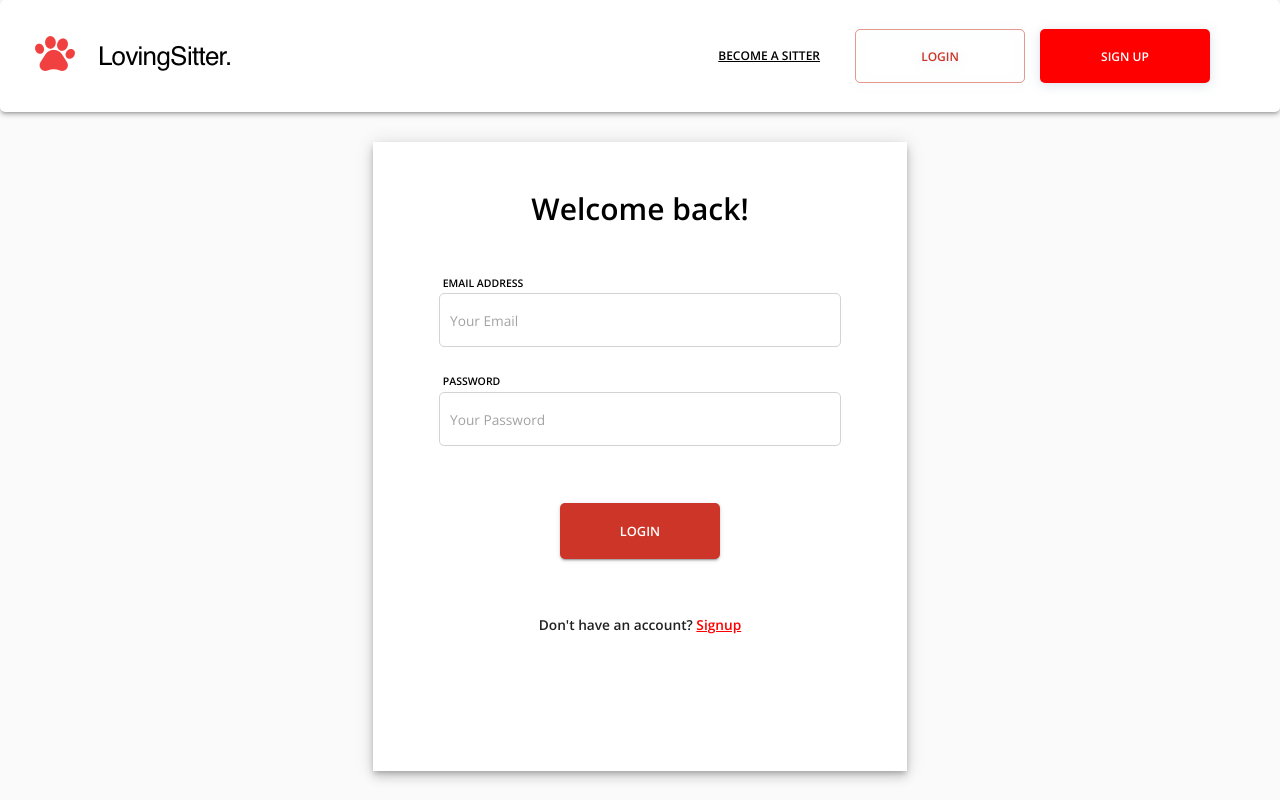
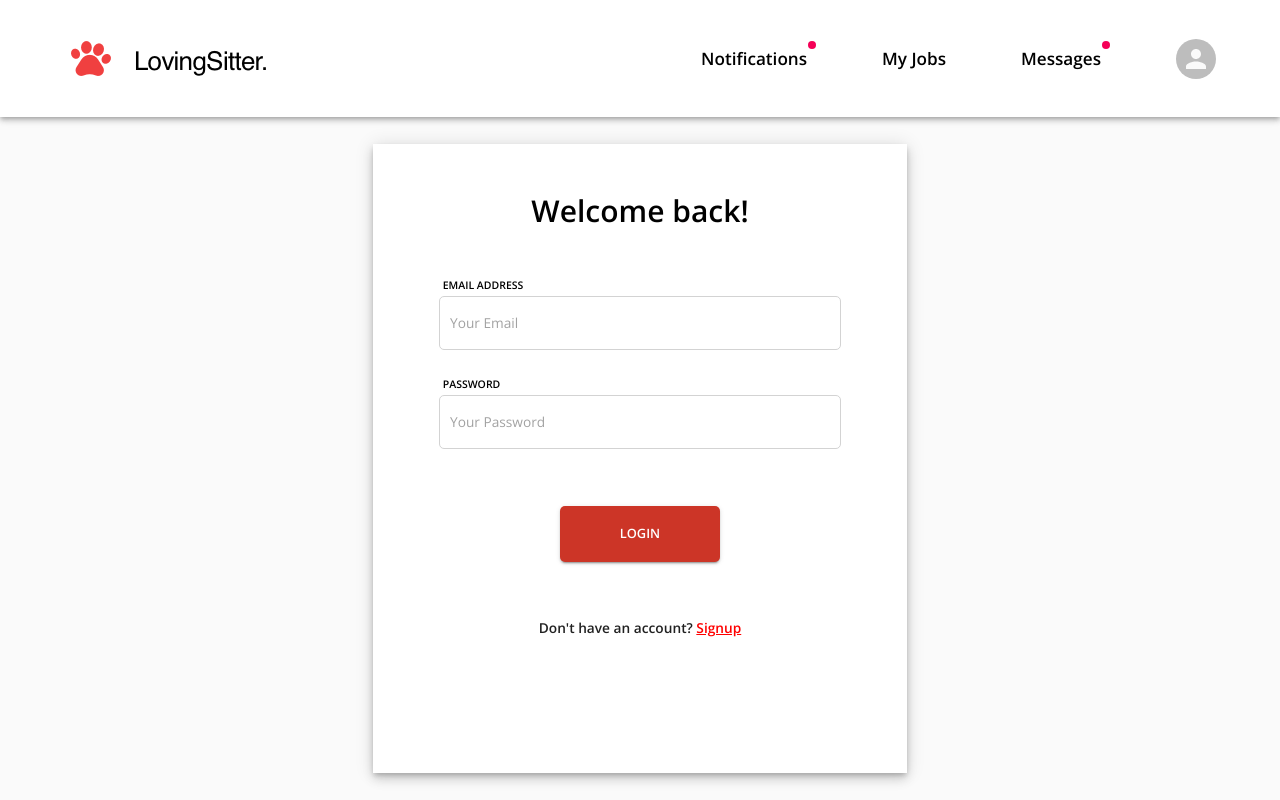
Before and after one commit to hatchways/team-potato-bread, a React (Create React App) app in the folder client/: page /login in a window 1280 px wide. Built offline with nearby package versions, Linux system fonts and the light colour scheme; no server answers.

Commit message:
add design for notifications

```diff
--- /dev/null
+++ b/client/src/components/AppBar/AppBar.tsx
@@ -0,0 +1,206 @@
+import { AppBar, Avatar, Badge, Box, Grid, IconButton, Menu, MenuItem, Toolbar, Typography } from '@material-ui/core';
+import MoreIcon from '@material-ui/icons/MoreVert';
+import useStyles from './useStyles';
+import logo from '../../Images/logo.png';
+import AvatarDisplay from '../AvatarDisplay/AvatarDisplay';
+import { useState } from 'react';
+
+const NavBar = (): JSX.Element => {
+  const classes = useStyles();
+
+  const user = {
+    email: '',
+    username: '',
+    avatar: '',
+  };
+
+  const [mobileMoreAnchorEl, setMobileMoreAnchorEl] = useState<null | HTMLElement>(null);
+  const [profileAnchorEl, setProfileAnchorEl] = useState<null | HTMLElement>(null);
+  const [notificationAnchorEl, setNotificationAnchorEl] = useState<null | HTMLElement>(null);
+  const isProfileMenuOpen = Boolean(profileAnchorEl);
+  const isMobileMenuOpen = Boolean(mobileMoreAnchorEl);
+  const isNotificationOpen = Boolean(notificationAnchorEl);
+
+  const handleMobileMenuOpen = (event: React.MouseEvent<HTMLElement>) => {
+    setMobileMoreAnchorEl(event.currentTarget);
+  };
+
+  const handleMobileMenuClose = () => {
+    setMobileMoreAnchorEl(null);
+  };
+
+  const handleProfileMenuOpen = (event: React.MouseEvent<HTMLElement>) => {
+    setProfileAnchorEl(event.currentTarget);
+  };
+
+  const handleMenuClose = () => {
+    setProfileAnchorEl(null);
+    handleMobileMenuClose();
+  };
+
+  const handleNotificationOpen = (event: React.MouseEvent<HTMLElement>) => {
+    setNotificationAnchorEl(event.currentTarget);
+  };
+
+  const handleNotificationClose = () => {
+    setNotificationAnchorEl(null);
+  };
+
+  const notificationMenuId = 'primary-notification-menu';
+  const renderNotificationMenu = (
+    <Grid>
+      <Menu
+        anchorEl={notificationAnchorEl}
+        anchorOrigin={{ vertical: 'top', horizontal: 'right' }}
+        id={notificationMenuId}
+        keepMounted
+        transformOrigin={{ vertical: 'top', horizontal: 'right' }}
+        open={isNotificationOpen}
+        onClose={handleNotificationClose}
+        className={classes.notificationMenu}
+      >
+        <MenuItem onClick={handleMenuClose}>
+          <Box>
+            <Avatar className={classes.avatar} variant="square" />
+          </Box>
+          <Box className={classes.notificationItemContent}>
+            <Typography className={classes.notificationText}>Mary has requested your service for 2 hours</Typography>
+            <Typography className={classes.notificationSubject}>Dog sitting</Typography>
+            <Typography className={classes.notificationDate}>09/07/2021</Typography>
+          </Box>
+        </MenuItem>
+      </Menu>
+    </Grid>
+  );
+
+  // const notificationMenuItem = (props: any) => MenuItem;
+
+  const menuId = 'primary-search-account-menu';
+  const renderProfileMenu = (
+    <Menu
+      anchorEl={profileAnchorEl}
+      anchorOrigin={{ vertical: 'top', horizontal: 'right' }}
+      id={menuId}
+      keepMounted
+      transformOrigin={{ vertical: 'top', horizontal: 'right' }}
+      open={isProfileMenuOpen}
+      onClose={handleMenuClose}
+      className={classes.profileMenu}
+    >
+      <MenuItem onClick={handleMenuClose}>Profile</MenuItem>
+      <MenuItem onClick={handleMenuClose}>My account</MenuItem>
+    </Menu>
+  );
+
+  const mobileMenuId = 'primary-search-account-menu-mobile';
+  const renderMobileMenu = (
+    <Menu
+      anchorEl={mobileMoreAnchorEl}
+      anchorOrigin={{ vertical: 'top', horizontal: 'right' }}
+      id={mobileMenuId}
+      keepMounted
+      transformOrigin={{ vertical: 'top', horizontal: 'right' }}
+      open={isMobileMenuOpen}
+      onClose={handleMobileMenuClose}
+    >
+      <MenuItem>
+        <IconButton aria-label="show 4 new mails" color="inherit">
+          <Badge variant="dot" color="primary">
+            {/* <MailIcon /> */}
+          </Badge>
+        </IconButton>
+        <p>Notifications</p>
+      </MenuItem>
+      <MenuItem>
+        <IconButton aria-label="show 11 new notifications" color="inherit">
+          <Badge invisible={true} variant="dot" color="primary">
+            {/* <NotificationsIcon /> */}
+          </Badge>
+        </IconButton>
+        <p>My Jobs</p>
+      </MenuItem>
+      <MenuItem>
+        <IconButton
+          aria-label="messages of current user"
+          aria-controls="primary-search-account-menu"
+          aria-haspopup="true"
+          color="inherit"
+        >
+          <Badge variant="dot" color="primary">
+            {/* <AccountCircle /> */}
+          </Badge>
+        </IconButton>
+        <p>Messages</p>
+      </MenuItem>
+      <MenuItem onClick={handleProfileMenuOpen}>
+        <IconButton
+          aria-label="account of current user"
+          aria-controls="primary-search-account-menu"
+          aria-haspopup="true"
+          color="inherit"
+        >
+          <Badge invisible={true} variant="dot" color="primary">
+            {/* <AccountCircle /> */}
+          </Badge>
+        </IconButton>
+        <p>My Profile</p>
+      </MenuItem>
+    </Menu>
+  );
+
+  return (
+    <AppBar className={classes.root} position="static">
+      <Toolbar>
+        <IconButton edge="start" className={classes.brand} color="inherit" aria-label="home">
+          <img src={logo} />
+        </IconButton>
+        <div className={classes.sectionDesktop}>
+          <Box className={classes.navWrapper}>
+            <Box onClick={handleNotificationOpen}>
+              <Badge className={classes.notificationBadge} color="secondary" variant="dot" invisible={false}>
+                <Typography className={classes.navLink} variant="h6">
+                  Notifications
+                </Typography>
+              </Badge>
+            </Box>
+            <Badge className={classes.notificationBadge} color="secondary" variant="dot" invisible={true}>
+              <Typography className={classes.navLink} variant="h6">
+                My Jobs
+              </Typography>
+            </Badge>
+            <Badge className={classes.notificationBadge} color="secondary" variant="dot" invisible={false}>
+              <Typography className={classes.navLink} variant="h6">
+                Messages
+              </Typography>
+            </Badge>
+            <Box
+              aria-label="account of current user"
+              aria-controls={menuId}
+              aria-haspopup="true"
+              onClick={handleProfileMenuOpen}
+              className={classes.navLink}
+            >
+              <AvatarDisplay loggedIn user={user}></AvatarDisplay>
+            </Box>
+          </Box>
+        </div>
+        <div className={classes.sectionMobile}>
+          <IconButton
+            aria-label="show more"
+            aria-controls={mobileMenuId}
+            aria-haspopup="true"
+            onClick={handleMobileMenuOpen}
+            color="default"
+          >
+            <MoreIcon />
+          </IconButton>
+        </div>
+      </Toolbar>
+      {renderProfileMenu}
+      {renderMobileMenu}
+      {renderNotificationMenu}
+    </AppBar>
+  );
+};
+
+export default NavBar;
--- /dev/null
+++ b/client/src/components/AppBar/useStyles.ts
@@ -0,0 +1,78 @@
+import { makeStyles } from '@material-ui/core/styles';
+
+const useStyles = makeStyles((theme) => ({
+  root: {
+    backgroundColor: 'white',
+    justifySelf: 'center',
+    minWidth: '100%',
+    minHeight: '100%',
+    justifyContent: 'center',
+  },
+  brand: {
+    marginRight: 'auto',
+    marginLeft: 35,
+  },
+  navWrapper: {
+    marginRight: 35,
+    display: 'flex',
+    flexFlow: 'row nowrap',
+    justifyContent: 'center',
+    alignItems: 'center',
+  },
+  navLink: {
+    fontWeight: 700,
+    color: 'black',
+    marginLeft: 70,
+    paddingRight: 5,
+    cursor: 'pointer',
+  },
+  navText: {
+    fontWeight: 700,
+  },
+  notificationBadge: {
+    color: 'yellow',
+  },
+  sectionDesktop: {
+    display: 'none',
+    [theme.breakpoints.up('md')]: {
+      display: 'flex',
+    },
+  },
+  sectionMobile: {
+    display: 'flex',
+    [theme.breakpoints.up('md')]: {
+      display: 'none',
+    },
+  },
+  profileMenu: {
+    zIndex: +99999,
+  },
+  notificationMenu: {
+    '& .MuiPaper-root': {
+      borderTop: '4px solid black',
+      minWidth: '25rem',
+      borderRadius: 0,
+    },
+  },
+  avatar: {
+    height: '4rem',
+    width: '4rem',
+  },
+  notificationItemContent: {
+    marginLeft: '8px',
+  },
+  notificationText: {
+    fontWeight: 700,
+  },
+  notificationSubject: {
+    fontWeight: 700,
+    color: 'lightgray',
+  },
+  notificationDate: {
+    fontWeight: 700,
+    paddingTop: '5px',
+    alignSelf: 'felx-end',
+  },
+}));
+
+export default useStyles;
--- a/client/src/pages/Login/Login.tsx
+++ b/client/src/pages/Login/Login.tsx
@@ -10,6 +10,7 @@ import LoginForm from './LoginForm/LoginForm';
 import AuthHeader from '../../components/AuthHeader/AuthHeader';
 import { useAuth } from '../../context/useAuthContext';
 import { useSnackBar } from '../../context/useSnackbarContext';
+import NavBar from '../../components/AppBar/AppBar';
 
 export default function Login(): JSX.Element {
   const classes = useStyles();
@@ -39,7 +40,8 @@ export default function Login(): JSX.Element {
   return (
     <Grid container component="main" className={classes.root}>
       <CssBaseline />
-      <AuthHeader asideText="Become a sitter" />
+      {/* <AuthHeader asideText="Become a sitter" /> */}
+      <NavBar />
       <Grid container className={classes.authContainer}>
         <Grid item xs={12} sm={8} md={5} elevation={6} component={Paper} square>
           <Box className={classes.authWrapper}>
```
Also changed, not shown: 2 other files (tests, documents, lock files or other folders).
